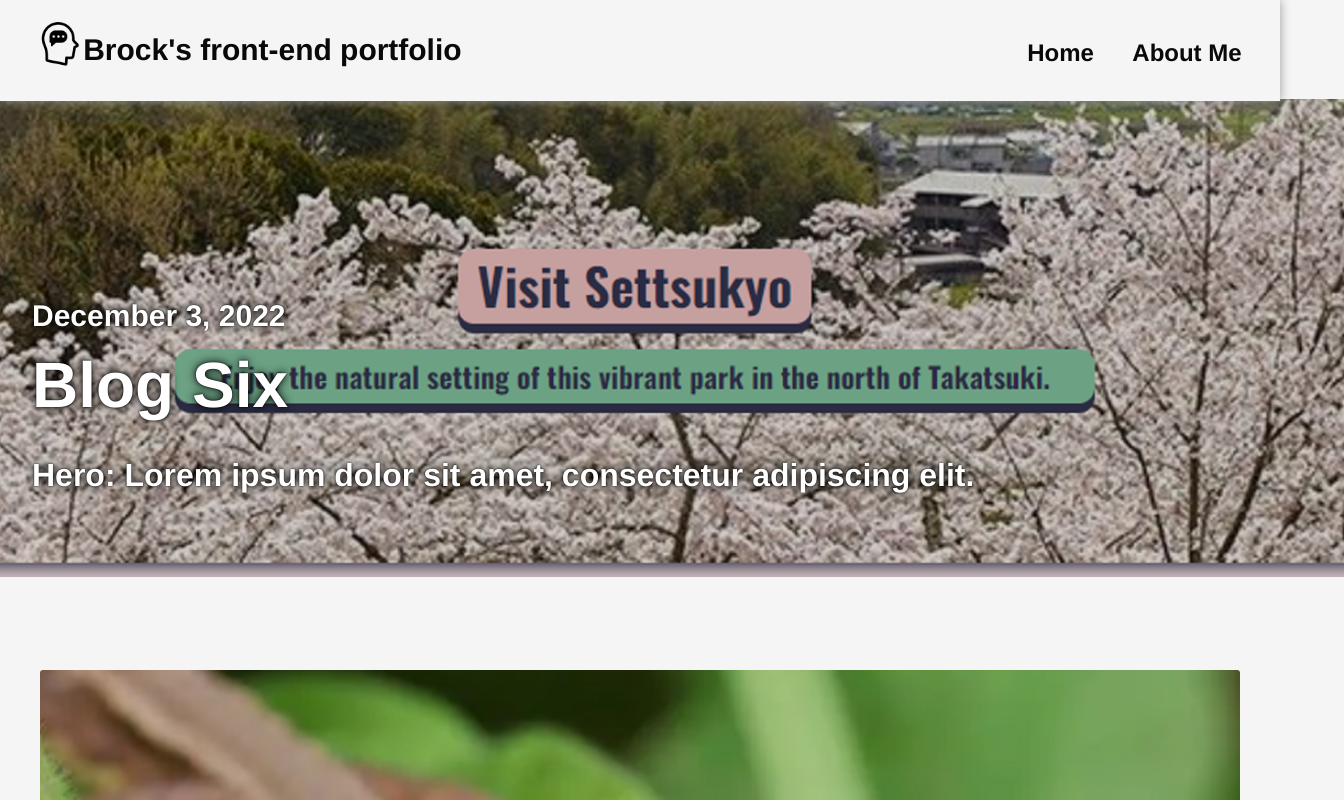
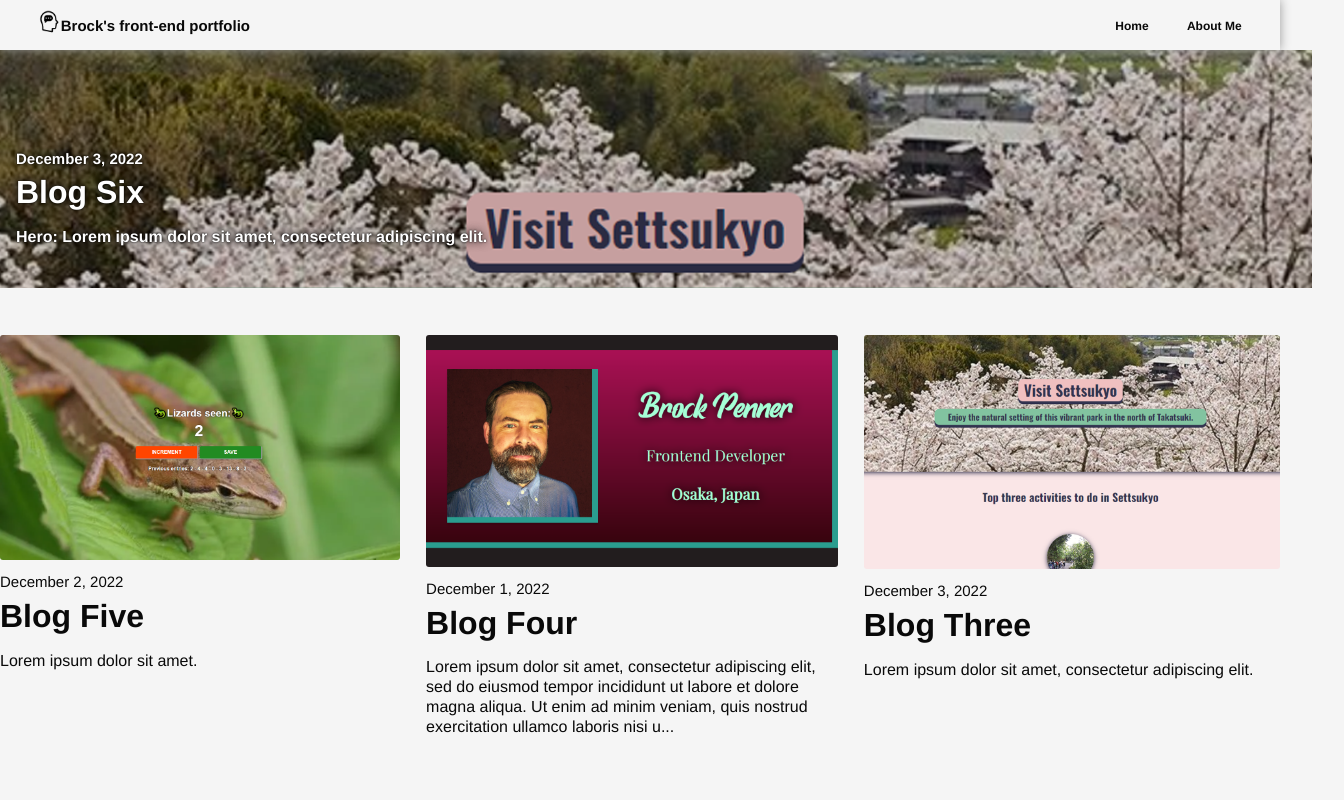
Before and after one commit to orbithammer/Brock-s-Front-end-Portfolio, a website built with Vite: page index.html in a window 1280 px wide. Shown: the top 800 px of the page, 1344 px wide, since content can reach past the window. Built offline with nearby package versions, Linux system fonts and the light colour scheme.

Commit message:
Fixed orientation landscape on mobile.

```diff
--- a/css/style.css
+++ b/css/style.css
@@ -229,8 +229,7 @@ footer i {
 /* media queries */
 
 
-@media screen and (orientation:landscape)
-    and (min-width: 1284px) {
+@media (min-width: 1284px), screen and (orientation:landscape) {
     html,
     body {
         font-size: 16px;
```
